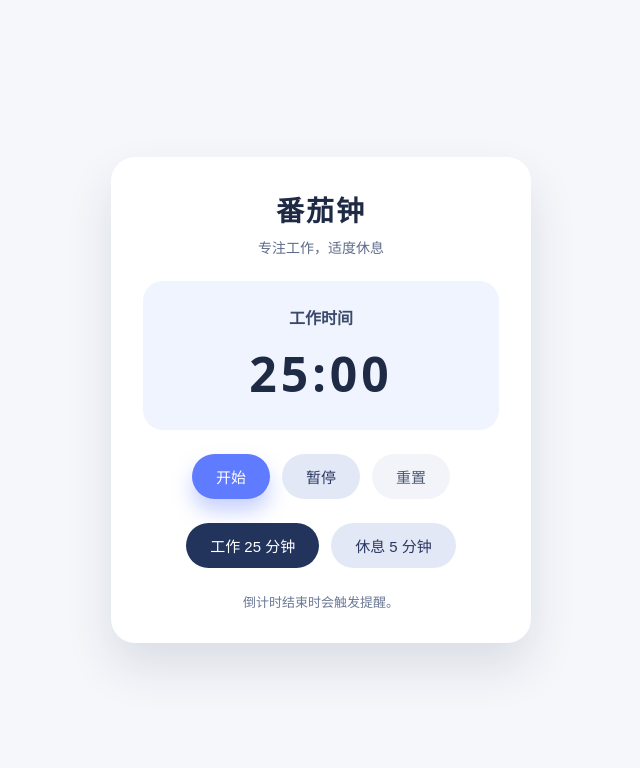
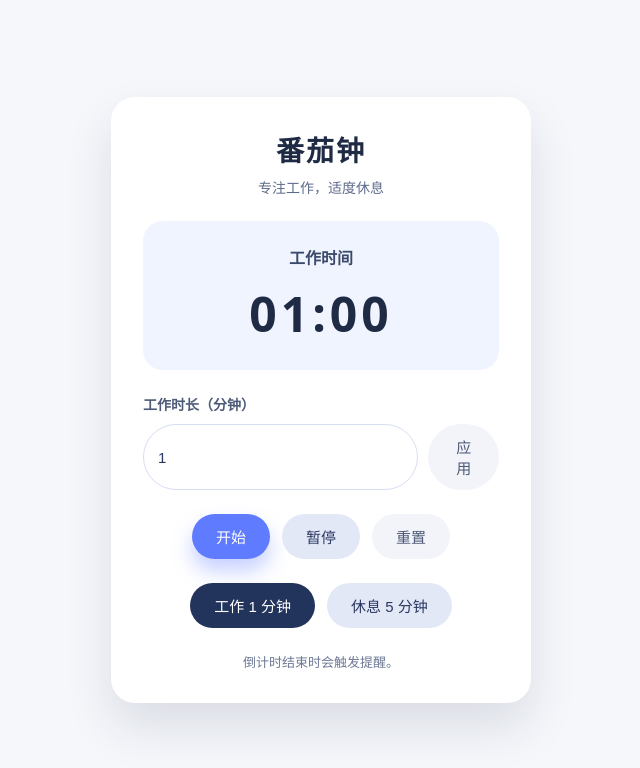
Before and after one commit to AlairXie/Tomato-clock, a website: page index.html in a window 1280 px wide. Both pictures are taken after a click on the button "重置". Shown: the whole page, without its empty margins (319-959 px from the left). Drawn offline with Linux system fonts and the light colour scheme.

Commit message:
feat: support customizable work duration

```diff
--- a/index.html
+++ b/index.html
@@ -15,7 +15,15 @@
 
       <section class="timer-display" aria-live="polite">
         <span id="session-label">工作时间</span>
-        <div id="time-remaining">25:00</div>
+        <div id="time-remaining">01:00</div>
+      </section>
+
+      <section class="custom-work-time" aria-label="自定义工作时长">
+        <label for="work-minutes-input">工作时长（分钟）</label>
+        <div class="custom-work-inputs">
+          <input id="work-minutes-input" type="number" min="1" value="1" />
+          <button id="apply-work-minutes-btn" class="ghost">应用</button>
+        </div>
       </section>
 
       <section class="timer-controls" aria-label="计时器控制">
@@ -25,7 +33,7 @@
       </section>
 
       <section class="mode-controls" aria-label="模式切换">
-        <button id="work-btn" class="mode active">工作 25 分钟</button>
+        <button id="work-btn" class="mode active">工作 1 分钟</button>
         <button id="break-btn" class="mode">休息 5 分钟</button>
       </section>
 
--- a/script.js
+++ b/script.js
@@ -1,4 +1,4 @@
-const DEFAULT_WORK_MINUTES = 25;
+const DEFAULT_WORK_MINUTES = 1;
 const DEFAULT_BREAK_MINUTES = 5;
 
 const timeRemaining = document.getElementById("time-remaining");
@@ -8,8 +8,11 @@ const pauseButton = document.getElementById("pause-btn");
 const resetButton = document.getElementById("reset-btn");
 const workButton = document.getElementById("work-btn");
 const breakButton = document.getElementById("break-btn");
+const workMinutesInput = document.getElementById("work-minutes-input");
+const applyWorkMinutesButton = document.getElementById("apply-work-minutes-btn");
 
 let timerId = null;
+let workMinutes = DEFAULT_WORK_MINUTES;
 let remainingSeconds = DEFAULT_WORK_MINUTES * 60;
 let activeMode = "work";
 let isRunning = false;
@@ -24,10 +27,15 @@ const updateDisplay = () => {
   timeRemaining.textContent = formatTime(remainingSeconds);
 };
 
+const updateModeLabels = () => {
+  workButton.textContent = `工作 ${workMinutes} 分钟`;
+  breakButton.textContent = `休息 ${DEFAULT_BREAK_MINUTES} 分钟`;
+};
+
 const setMode = (mode) => {
   activeMode = mode;
   const isWork = mode === "work";
-  remainingSeconds = (isWork ? DEFAULT_WORK_MINUTES : DEFAULT_BREAK_MINUTES) * 60;
+  remainingSeconds = (isWork ? workMinutes : DEFAULT_BREAK_MINUTES) * 60;
   sessionLabel.textContent = isWork ? "工作时间" : "休息时间";
   workButton.classList.toggle("active", isWork);
   breakButton.classList.toggle("active", !isWork);
@@ -73,6 +81,22 @@ const resetTimer = () => {
   setMode(activeMode);
 };
 
+const applyCustomWorkMinutes = () => {
+  const inputValue = Number.parseInt(workMinutesInput.value, 10);
+  if (Number.isNaN(inputValue) || inputValue < 1) {
+    workMinutesInput.value = String(workMinutes);
+    return;
+  }
+
+  workMinutes = inputValue;
+  updateModeLabels();
+
+  if (activeMode === "work") {
+    stopTimer();
+    setMode("work");
+  }
+};
+
 startButton.addEventListener("click", startTimer);
 pauseButton.addEventListener("click", pauseTimer);
 resetButton.addEventListener("click", resetTimer);
@@ -87,4 +111,12 @@ breakButton.addEventListener("click", () => {
   setMode("break");
 });
 
+applyWorkMinutesButton.addEventListener("click", applyCustomWorkMinutes);
+workMinutesInput.addEventListener("keydown", (event) => {
+  if (event.key === "Enter") {
+    applyCustomWorkMinutes();
+  }
+});
+
+updateModeLabels();
 updateDisplay();
--- a/styles.css
+++ b/styles.css
@@ -63,6 +63,39 @@ body {
   letter-spacing: 4px;
 }
 
+.custom-work-time {
+  display: flex;
+  flex-direction: column;
+  gap: 10px;
+  text-align: left;
+}
+
+.custom-work-time label {
+  font-size: 14px;
+  color: #4e5b77;
+  font-weight: 600;
+}
+
+.custom-work-inputs {
+  display: flex;
+  gap: 10px;
+}
+
+.custom-work-inputs input {
+  width: 100%;
+  border: 1px solid #d8def2;
+  border-radius: 999px;
+  padding: 10px 14px;
+  font-size: 15px;
+  color: #2a3760;
+  background: #ffffff;
+}
+
+.custom-work-inputs input:focus-visible {
+  outline: 3px solid rgba(98, 125, 255, 0.3);
+  border-color: #5f7bff;
+}
+
 .timer-controls,
 .mode-controls {
   display: flex;
```
